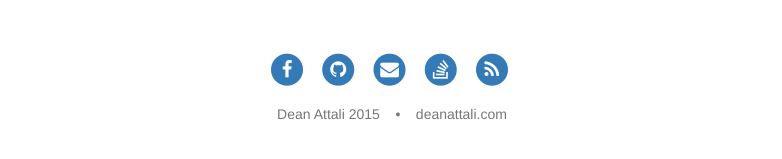
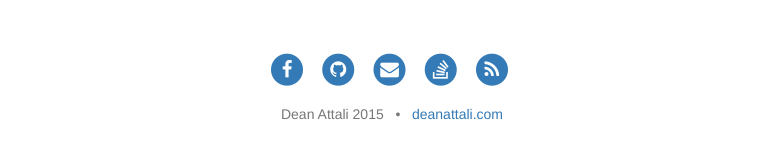
Before and after one commit to daattali/daattali.github.io, a Jekyll site: the page built from index.html, in a window 1280 px wide. Shown: the part 280-439 px from the top of the page, without its empty margins (248-1030 px from the left). Built offline with Jekyll 4.4.1, drawn with Linux system fonts in a browser that asks for light colours; nearby versions of some CDN libraries; Markdown is read by kramdown in place of the engine named in the settings; the list of posts is cut into pages by our own code.

Commit message:
change footer

```diff
--- a/_includes/footer.html
+++ b/_includes/footer.html
@@ -55,7 +55,7 @@
           {% endif %}
 		  {% if site.author.stackoverflow and site.footer-links-active.stackoverflow %}
           <li>
-            <a href="https://linkedin.com/{{ site.author.stackoverflow }}">
+            <a href="https://stackoverflow.com/{{ site.author.stackoverflow }}">
               <span class="fa-stack fa-lg">
                 <i class="fa fa-circle fa-stack-2x"></i>
                 <i class="fa fa-stack-overflow fa-stack-1x fa-inverse"></i>
@@ -76,8 +76,8 @@
         </ul>
         <p class="copyright text-muted">
 		  {{ site.title }} {{ site.time | date: '%Y' }}
-		  &nbsp;&nbsp;&nbsp;&bull;&nbsp;&nbsp;&nbsp;
-		  {{ site.url-short }}
+		  &nbsp;&nbsp;&bull;&nbsp;&nbsp;
+		  <a href="{{ site.url }}">{{ site.url-short }}</a>
 	    </p>
       </div>
     </div>
```
